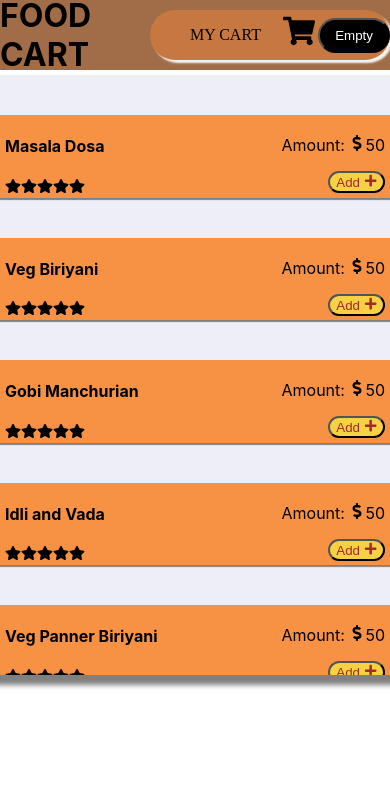
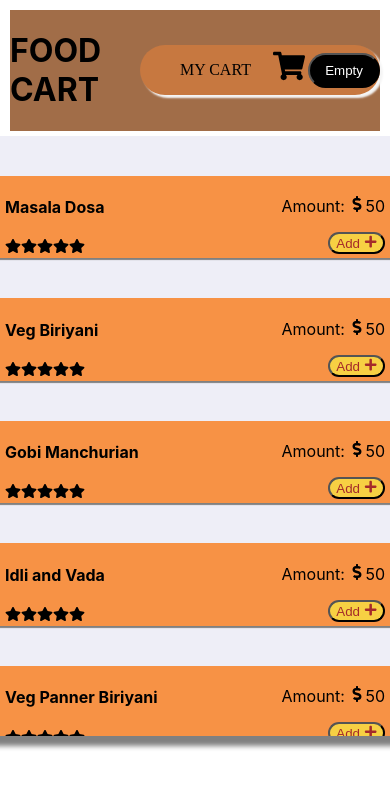
Before and after one commit to vaibhavyb/ReactDummyFoodCourt, a React (Create React App) app: page / in a window 390 px wide. Shown: the top 788 px of the page. Built offline with nearby package versions, Linux system fonts and the light colour scheme.

Commit message:
updated twice

```diff
--- a/src/App.css
+++ b/src/App.css
@@ -22,7 +22,16 @@
   .modal{
 
 position: relative;
-left: 3vh;
+left: 20%;
+
+
+  }
+  .mainBlock{
+    display: flex;
+    flex: 1;
+    flex-direction: column;
+    justify-content: center;
+    margin:10px;
 
 
   }
```
